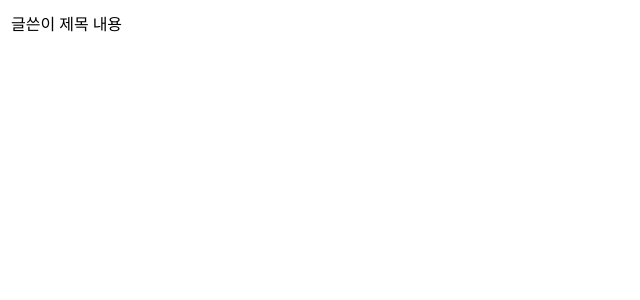
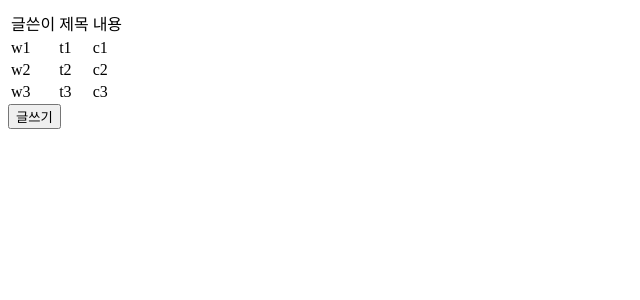
Before and after one commit to ojsicn/clipboard, a Vue app: page / in a window 1280 px wide. Shown: the top 300 px of the page, without its empty margins (0-640 px from the left). Built offline with nearby package versions, Linux system fonts and the light colour scheme.

Commit message:
1. data/index.js 내용 수정 2.  Read.vue 오류 수정(name추가, data return) 및 write함수 추가(버튼 클릭시 create화면으로 )

```diff
--- a/src/components/Read.vue
+++ b/src/components/Read.vue
@@ -10,9 +10,10 @@
             <tr v-for="(value, index) in data" :key="index">
                 <td>{{value.writer}}</td>
                 <td>{{value.title}}</td>
-                <td>{{value.component}}</td>
+                <td>{{value.content}}</td>
             </tr>
         </table>
+        <button @click="write">글쓰기</button>
     </div>
 </template>
 
@@ -21,6 +22,18 @@
 import data from '@/data' // 왜 @/data/index.js가 아니라 @/data인지?..
 
 export default {
-    data: data
+    name: 'Read',
+    data() {
+        return {
+            data: data
+        }
+    },
+    methods: {
+        write() {
+            this.$router.push({
+                path: 'create'
+            })
+        }
+    }
 }
 </script>
--- a/src/data/index.js
+++ b/src/data/index.js
@@ -5,13 +5,13 @@ export default [
         content: 'c1'
     },
     {
-        writer: 'w1',
-        title: 't1',
-        content: 'c1'
+        writer: 'w2',
+        title: 't2',
+        content: 'c2'
     },
     {
-        writer: 'w1',
-        title: 't1',
-        content: 'c1'
+        writer: 'w3',
+        title: 't3',
+        content: 'c3'
     },
 ]
```
